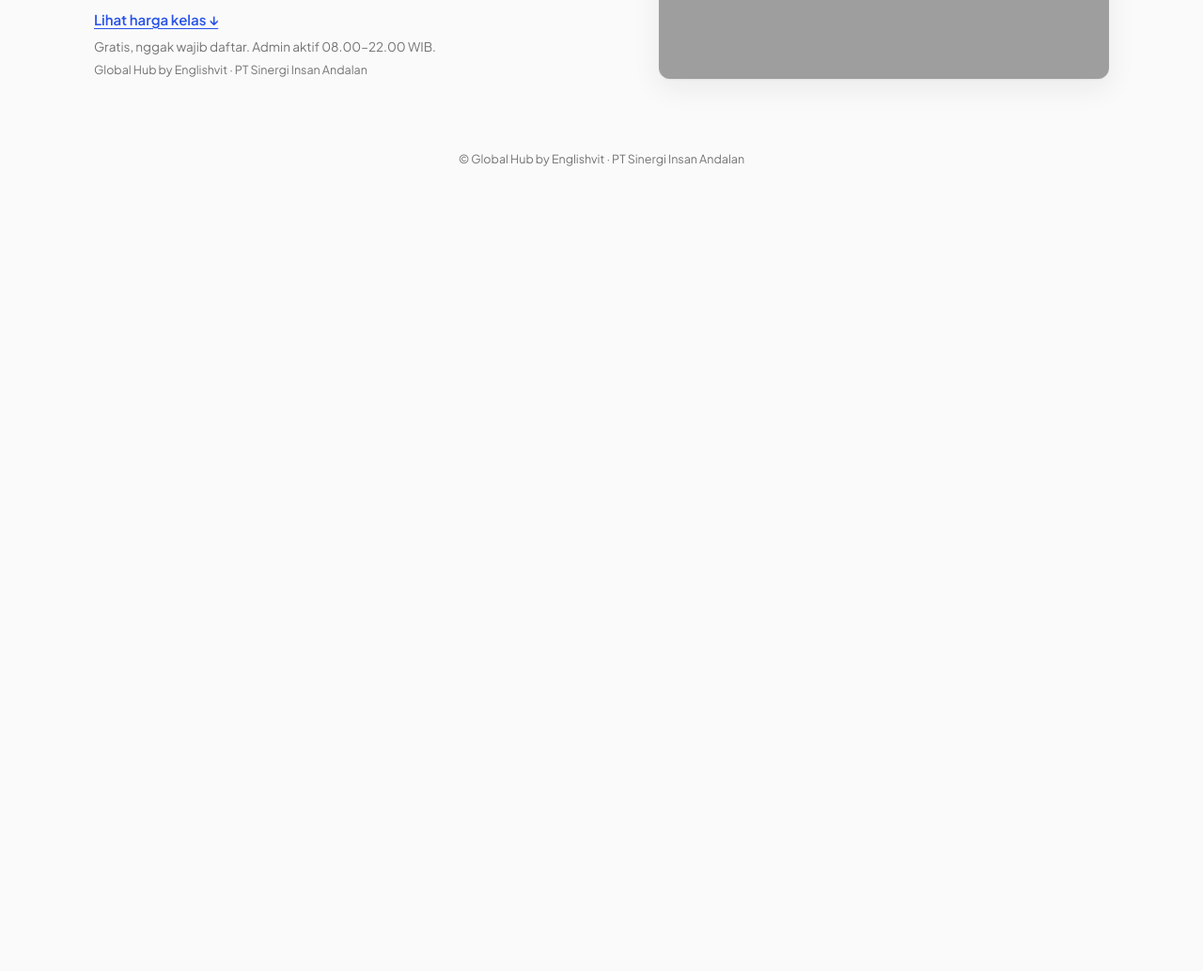
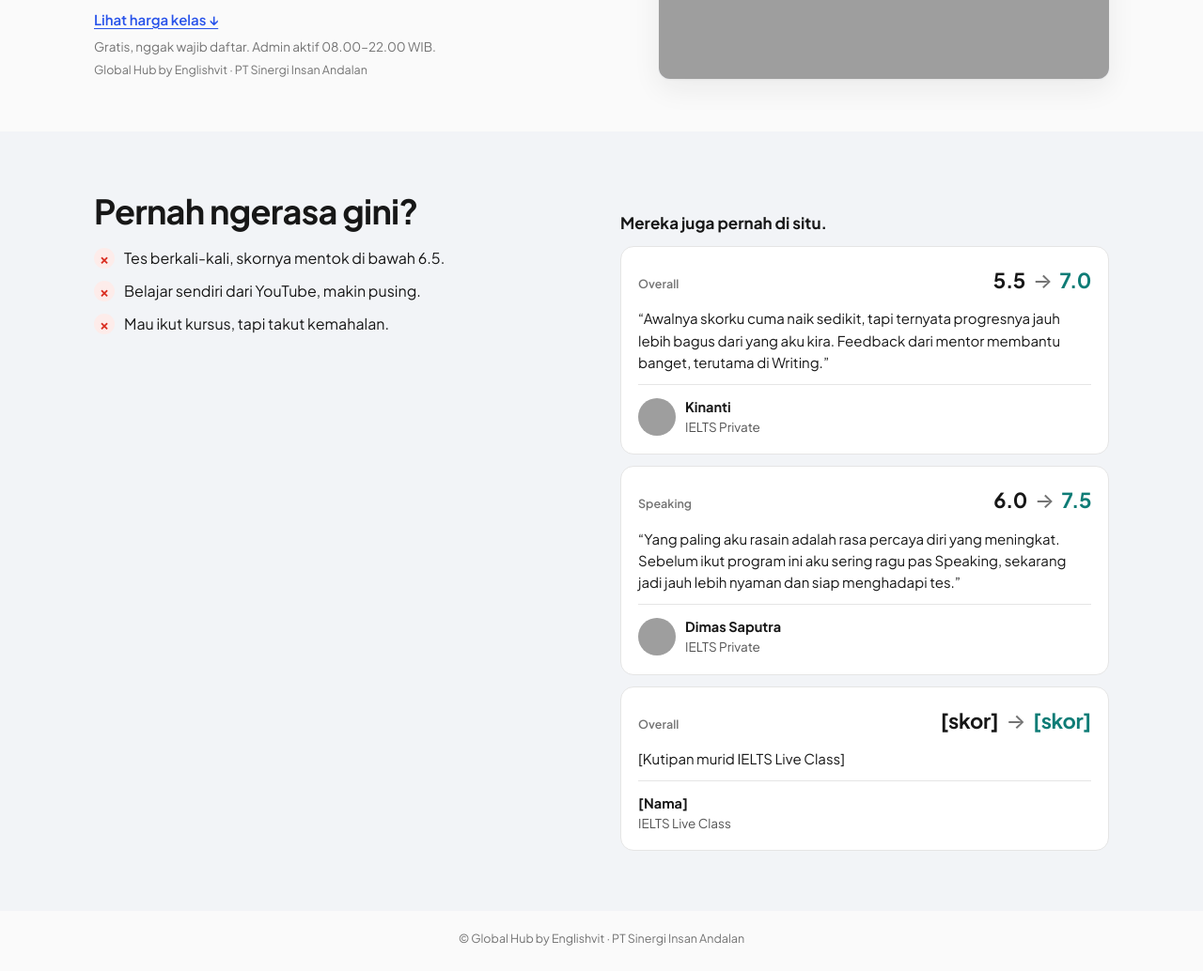
Before and after one commit to raihanhafidh/globalhublp, a plain HTML site: page ieltsgo-v2/index.html in a window 1280 px wide. Shown: the part 508-1542 px from the top of the page at 94% size. Before the commit the page ends 800 px from the top, so only its background shows below. Drawn offline with Linux system fonts and the light colour scheme; grey boxes are pictures that could not be loaded.

Commit message:
Add problem and testimonial section
Co-Authored-By: Claude Opus 5.5 <noreply@anthropic.com>

```diff
--- a/ieltsgo-v2/index.html
+++ b/ieltsgo-v2/index.html
@@ -482,6 +482,41 @@ footer{padding:20px 0 24px;font-size:12.5px;color:var(--ink-3);text-align:center
   </div>
 </section>
 
+<!-- MASALAH DAN BUKTI (layar 2) -->
+<section class="sec alt">
+  <div class="wrap prob-grid">
+    <div>
+      <div class="head"><h2>Pernah ngerasa gini?</h2></div>
+      <ul class="xlist">
+        <li>Tes berkali-kali, skornya mentok di bawah 6.5.</li>
+        <li>Belajar sendiri dari YouTube, makin pusing.</li>
+        <li>Mau ikut kursus, tapi takut kemahalan.</li>
+      </ul>
+    </div>
+    <div>
+      <p class="bridge">Mereka juga pernah di situ.</p>
+      <div class="testi">
+        <!-- TODO [V]: kutipan Kinanti berbunyi "Awalnya skorku cuma naik sedikit…" di samping angka 5.5 → 7.0. Cek ke Rehan; kata-kata testimoni tidak diubah. -->
+        <div class="tcard">
+          <div class="score"><small>Overall</small>5.5 <i>→</i> <b>7.0</b></div>
+          <blockquote>“Awalnya skorku cuma naik sedikit, tapi ternyata progresnya jauh lebih bagus dari yang aku kira. Feedback dari mentor membantu banget, terutama di Writing.”</blockquote>
+          <div class="who"><img src="https://globalhub.id/home/testimonials/kinanti.avif" alt="" width="40" height="40" loading="lazy"><div><b>Kinanti</b>IELTS Private</div></div>
+        </div>
+        <div class="tcard">
+          <div class="score"><small>Speaking</small>6.0 <i>→</i> <b>7.5</b></div>
+          <blockquote>“Yang paling aku rasain adalah rasa percaya diri yang meningkat. Sebelum ikut program ini aku sering ragu pas Speaking, sekarang jadi jauh lebih nyaman dan siap menghadapi tes.”</blockquote>
+          <div class="who"><img src="https://globalhub.id/home/testimonials/dimas.avif" alt="" width="40" height="40" loading="lazy"><div><b>Dimas Saputra</b>IELTS Private</div></div>
+        </div>
+        <!-- TODO [V]: slot 1 testimoni IELTS Live Class. Disembunyikan sampai datanya ada (nama, skor sebelum → sesudah, izin). -->
+        <div class="tcard" hidden>
+          <div class="score"><small>Overall</small>[skor] <i>→</i> <b>[skor]</b></div>
+          <blockquote>[Kutipan murid IELTS Live Class]</blockquote>
+          <div class="who"><div><b>[Nama]</b>IELTS Live Class</div></div>
+        </div>
+      </div>
+    </div>
+  </div>
+</section>
 
 
 
```
Also changed, not shown: src/ieltsgo-v2.html (+35 -0 lines).
